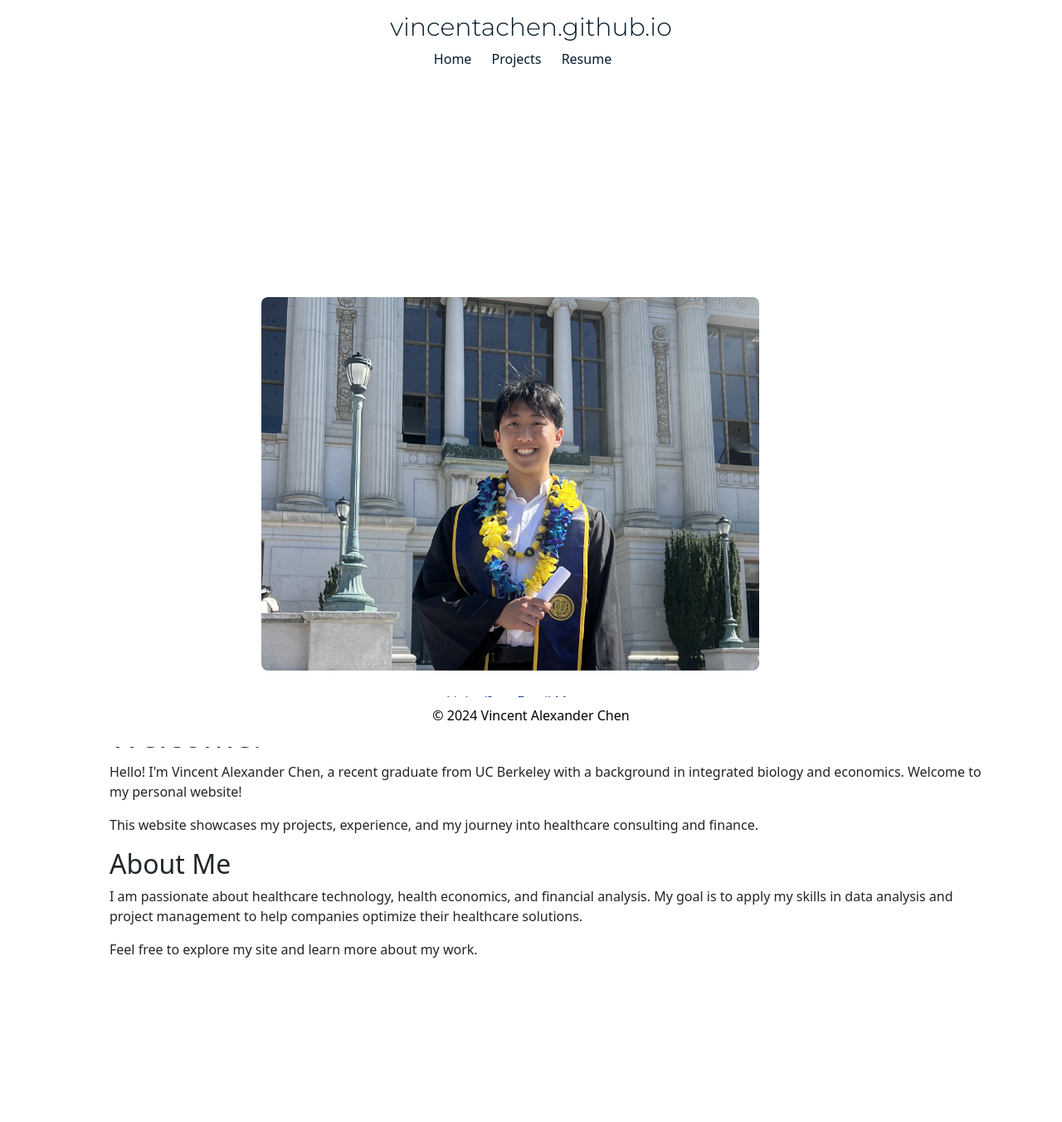
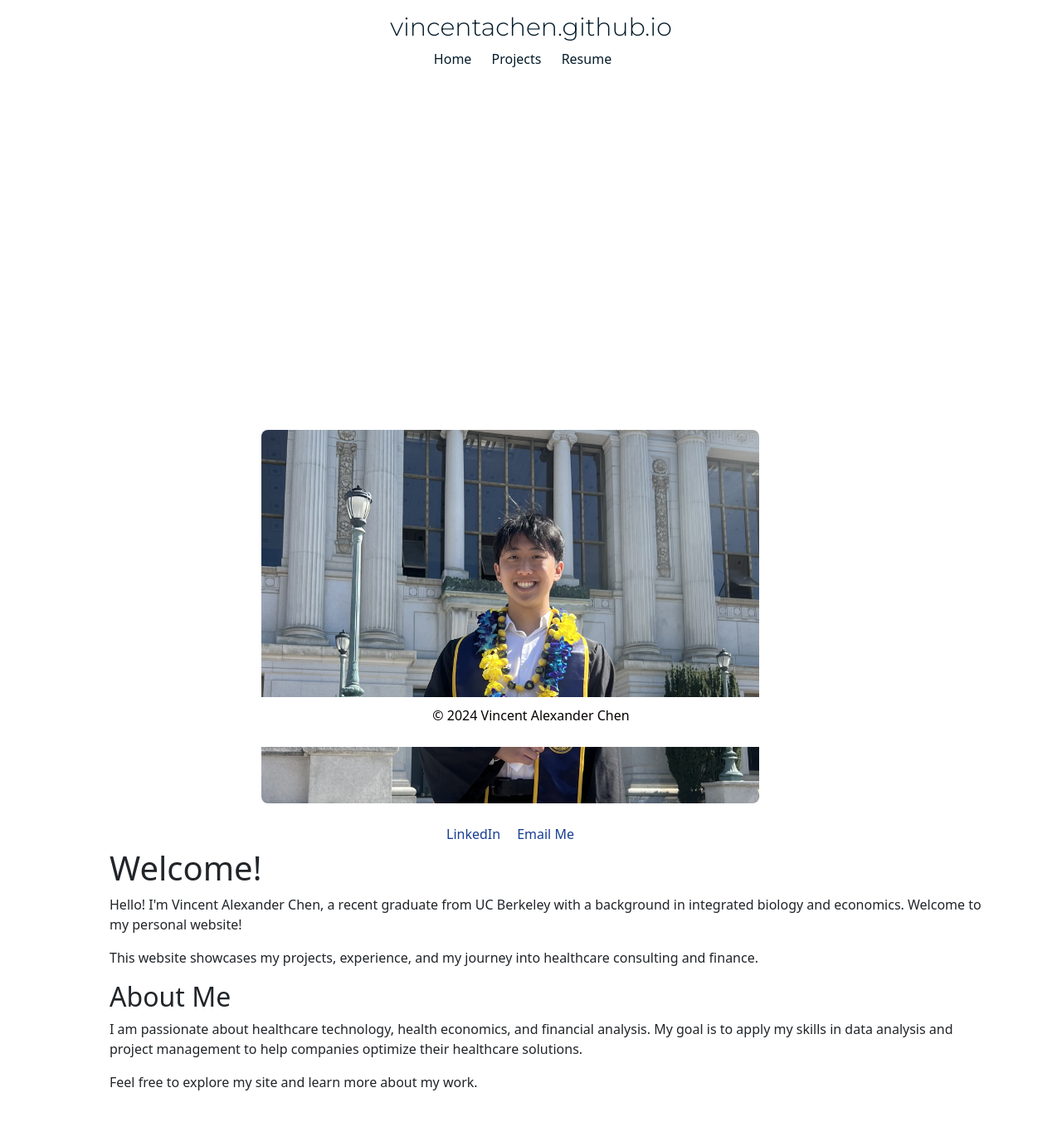
Before and after one commit to vincentachen/vincentachen.github.io, a Jekyll site: the page built from index.md, in a window 1280 px wide. Shown: the whole page at 83% size. Built offline with Jekyll 4.4.1, drawn with Linux system fonts in a browser that asks for light colours; before the commit the page ends 1192 px from its top, so only the background shows below that.

Commit message:
Update styles.css

```diff
--- a/assets/css/styles.css
+++ b/assets/css/styles.css
@@ -20,12 +20,16 @@
 
 .banner {
     background-image: url('{{ '/assets/images/banner-image.jpg' | relative_url }}');
-    background-size: cover; /* Ensures the image covers the entire section */
-    background-position: center; /* Centers the image */
-    background-repeat: no-repeat; /* Prevents the image from repeating */
-    padding: 60px 20px; /* Adjust padding as needed */
-    text-align: center; /* Center-align text */
-    color: #fff; /* White text color for contrast */
+    background-size: cover; /* Adjust to cover the banner area */
+    background-position: center; /* Center the image */
+    background-repeat: no-repeat; /* Prevent repeating */
+    height: 400px; /* Adjust height as needed */
+    color: #fff; /* Text color */
+    display: flex;
+    align-items: center; /* Vertically center content */
+    justify-content: center; /* Horizontally center content */
+    text-align: center; /* Center text */
+    padding: 20px; /* Optional padding */
 }
 
 .banner-content h2 {
```
